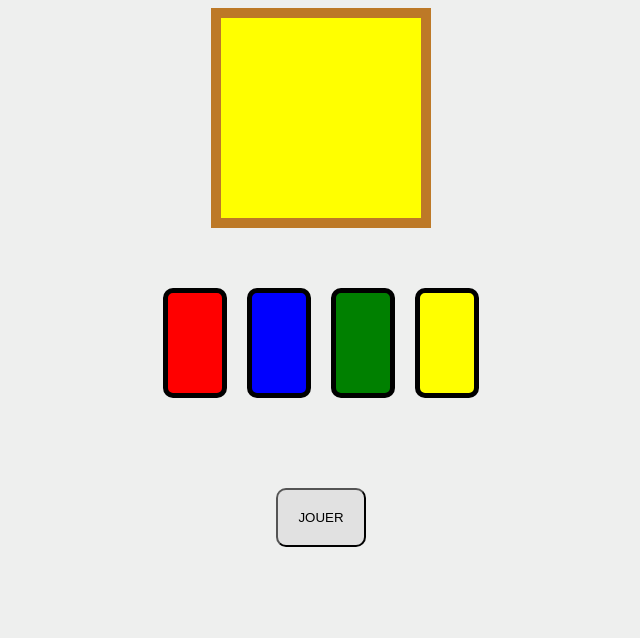
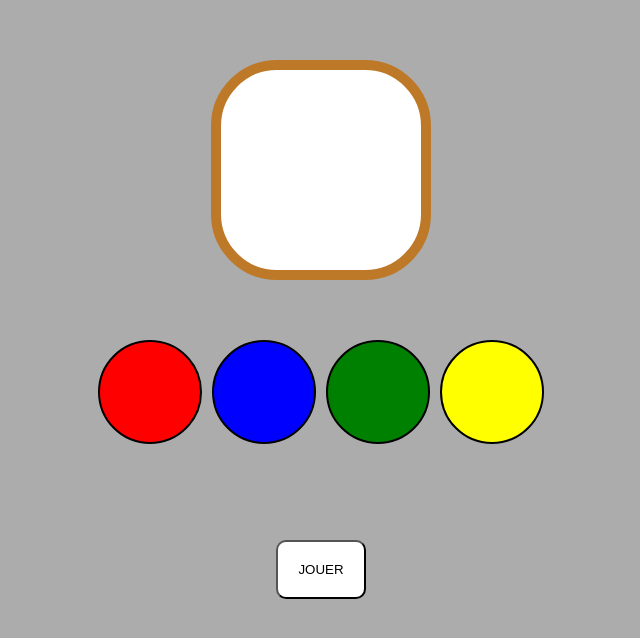
Before and after one commit to GregoryVDev/JeuDeSimon, a plain HTML site: page index.html in a window 1280 px wide. Shown: the whole page, without its empty margins (319-959 px from the left). Drawn offline with Linux system fonts and the light colour scheme.

Commit message:
Added the function game and the added a jouer button to start the game

```diff
--- a/css/style.css
+++ b/css/style.css
@@ -1,53 +1,55 @@
 body {
-  background-color: rgba(144, 145, 144, 0.144);
+  background-color: rgba(144, 145, 144, 0.753);
 }
 
 #display {
   border: 10px solid rgb(189, 121, 39);
   width: 200px;
   height: 200px;
-  text-align: center;
-  margin: auto;
+  margin: 60px auto;
+  background: white;
+  border-radius: 30%;
 }
 
 #colorplayers {
-  width: 25%;
+  width: 100%;
   height: 150px;
   margin: 60px auto auto;
   display: flex;
-  gap: 20px;
+  gap: 10px;
+  justify-content: center;
 }
 
 #red {
   background: red;
   width: 100px;
   height: 100px;
-  border-radius: 10px;
-  border: 5px solid black;
+  border-radius: 50%;
+  border: 2px solid black;
 }
 
 #blue {
   background: blue;
   width: 100px;
   height: 100px;
-  border-radius: 10px;
-  border: 5px solid black;
+  border-radius: 50%;
+  border: 2px solid black;
 }
 
 #green {
   background: green;
   width: 100px;
   height: 100px;
-  border-radius: 10px;
-  border: 5px solid black;
+  border-radius: 50%;
+  border: 2px solid black;
 }
 
 #yellow {
   background: yellow;
   width: 100px;
   height: 100px;
-  border-radius: 10px;
-  border: 5px solid black;
+  border-radius: 50%;
+  border: 2px solid black;
 }
 
 #container-button {
@@ -60,7 +62,7 @@ body {
   padding: 20px;
   text-transform: uppercase;
   border-radius: 10px;
-  background-color: rgba(144, 145, 144, 0.144);
+  background-color: rgb(255, 255, 255);
 }
 
 #start:hover {
--- a/index.html
+++ b/index.html
@@ -13,10 +13,10 @@
         <div id="display"></div>
 
         <div id="colorplayers">
-            <div id="red" onClick="color"></div>
-            <div id="blue" onClick="color"></div>
-            <div id="green" onClick="color"></div>
-            <div id="yellow" onClick="color"></div>
+            <div id="red"></div>
+            <div id="blue"></div>
+            <div id="green"></div>
+            <div id="yellow"></div>
         </div>
 
         <div id="container-button">
--- a/js/script.js
+++ b/js/script.js
@@ -1,7 +1,24 @@
 let generateColor = ["red", "blue", "green", "yellow"];
 let colorSuits = Array();
+let playerChoices = []; // Table for storing player choices
 
 // Function to indicate that you have clicked on a colour
+
+function game() {
+  const start = document.getElementById("start");
+
+  start.addEventListener("click", function () {
+    playersColorChoice();
+    displayColors();
+    colorCapture();
+
+    start.style.visibility = "hidden";
+
+    console.log("Le jeu a démarré !");
+  });
+}
+
+game();
 
 function color() {
   console.log(`Vous avez cliqué sur ${this.id}`);
@@ -48,15 +65,13 @@ function displayColors() {
   }, 1000);
 }
 
-displayColors();
-
 function colorCapture() {
   const colorDivs = document.querySelectorAll("#colorplayers > div");
 
   colorDivs.forEach((div) => {
     div.addEventListener("click", function () {
       const selectedColor = this.id;
-
+      playerChoices.push(selectedColor); // Adds the chosen colour to the player's choice table
       console.log("Couleur choisie par le joueur :", selectedColor);
 
       processColor(selectedColor);
@@ -69,3 +84,27 @@ colorCapture();
 function processColor(color) {
   console.log("Traitement de la couleur", color);
 }
+
+function verifyPlayerChoices() {
+  console.log("choix du joueur:", playerChoices);
+
+  const correctSequence = ["red", "blue", "green", "yellow"];
+
+  if (arraysAreEqual(playerChoices, correctSequence)) {
+    console.log("Bravo ! Vous avez reproduit la séquence correcte.");
+  } else {
+    console.log("Dommage, votre séquence est inccorecte.");
+  }
+}
+
+function arraysAreEqual(arr1, arr2) {
+  if (arr1.length !== arr2.length) {
+    return false;
+  }
+  for (let i = 0; i < arr1.length; i++) {
+    if (arr1[i] !== arr2[i]) {
+      return false;
+    }
+  }
+  return true;
+}
```
